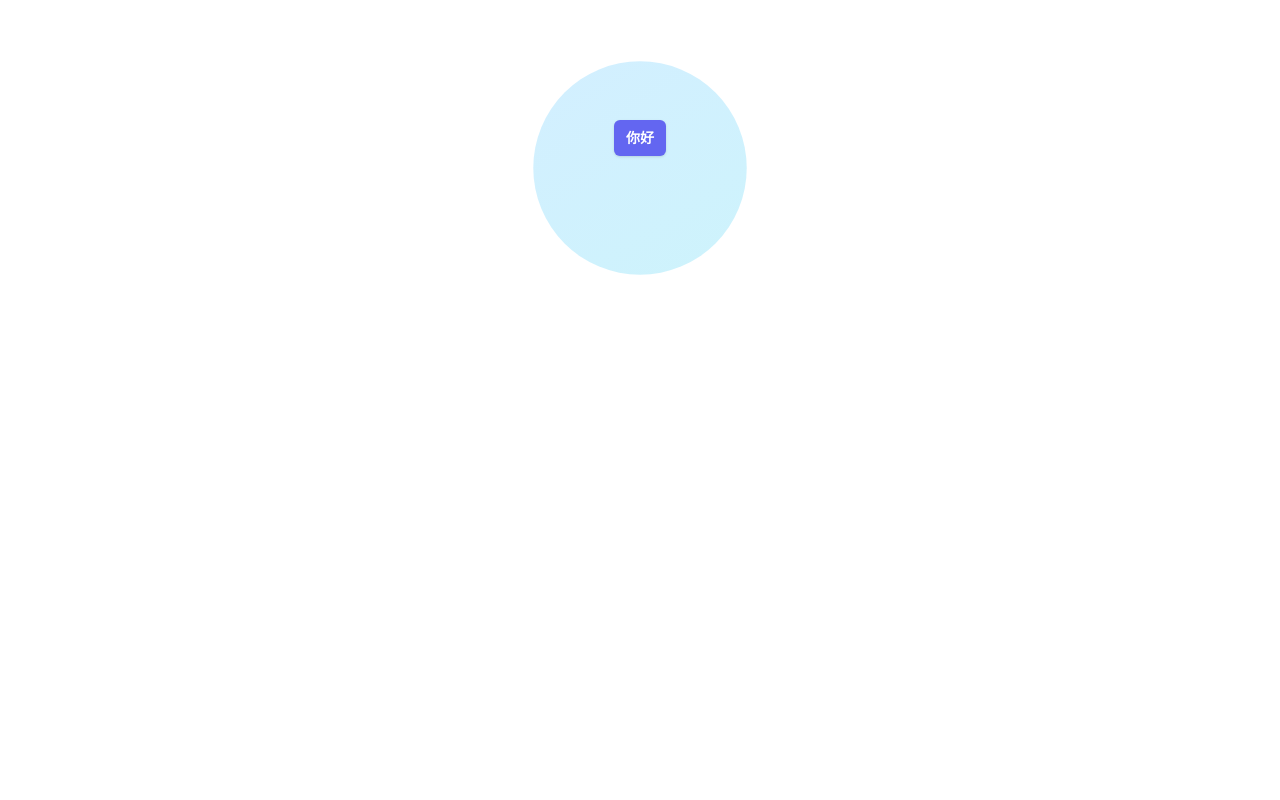
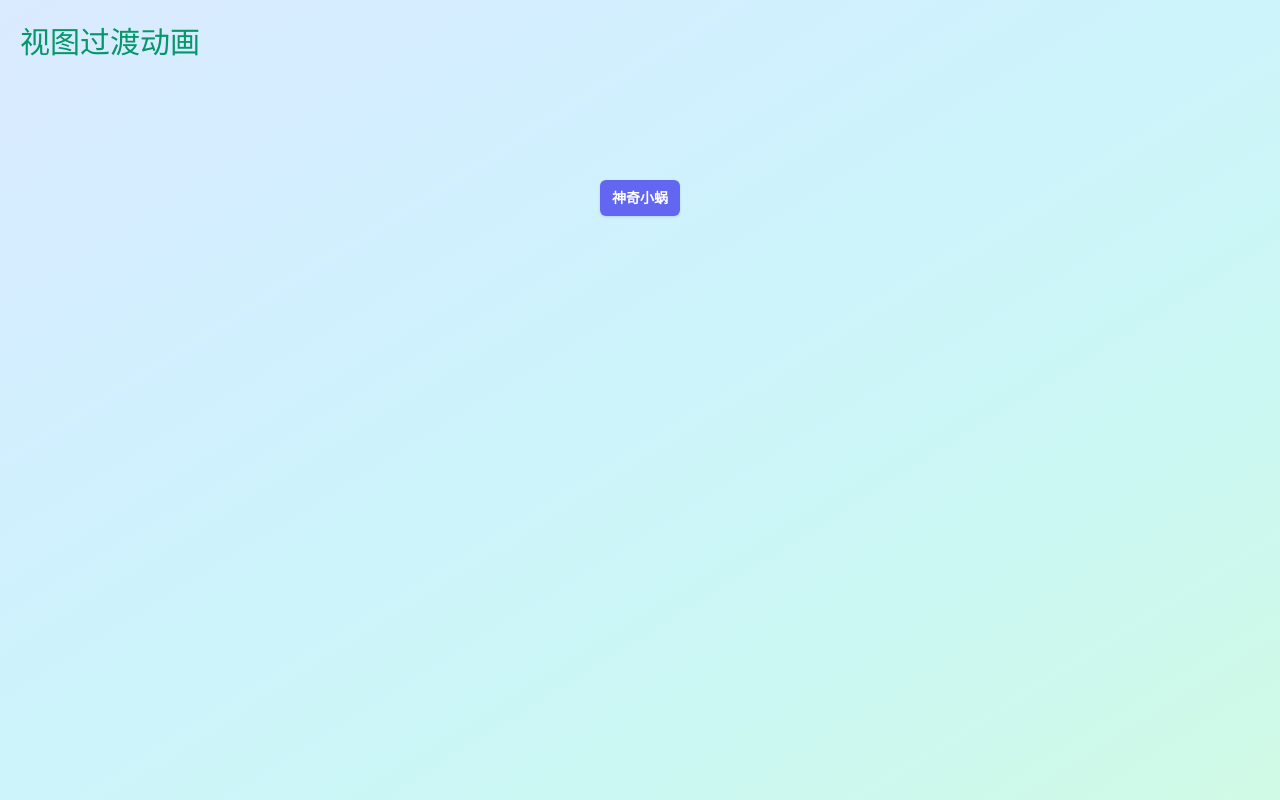
Before and after one commit to ec50n9/blog, a Nuxt app: page /lab/view-transition in a window 1280 px wide. Built offline with nearby package versions, Linux system fonts and the light colour scheme.

Commit message:
增加跨页动画效果

```diff
--- a/app.vue
+++ b/app.vue
@@ -9,6 +9,10 @@ import '@unocss/reset/tailwind-compat.css'
 </template>
 
 <style>
+:root {
+  color-scheme: dark;
+}
+
 /* 高斯模糊转场 */
 .page-enter-active,
 .page-leave-active {
--- a/components/app/Header.vue
+++ b/components/app/Header.vue
@@ -5,7 +5,9 @@ defineProps<{
 </script>
 
 <template>
-  <div class="px-4 pt-8">
-    <h1 class="text-3xl c-slate-8">{{ title || "别来无恙！" }}</h1>
+  <div p="x-4 t-8">
+    <h1 text="3xl">
+      {{ title || "别来无恙！" }}
+    </h1>
   </div>
 </template>
--- a/components/app/Nav.vue
+++ b/components/app/Nav.vue
@@ -1,7 +1,7 @@
 <script lang="ts" setup>
 defineProps<{
-  navList: { name: string; path: string }[]
-}>()
+  navList: { title: string; path: string; name?: string }[];
+}>();
 </script>
 
 <template>
@@ -11,7 +11,11 @@ defineProps<{
       :key="item.path"
       class="px-4 py-1.5 rd-full bg-emerald-100 c-emerald-7"
     >
-      <NuxtLink :to="item.path">{{ item.name }}</NuxtLink>
+      <NuxtLink :to="item.path"
+        ><span :view-transition-name="item.name">{{
+          item.title
+        }}</span></NuxtLink
+      >
     </li>
   </ul>
 </template>
--- /dev/null
+++ b/hooks/view.ts
@@ -0,0 +1,9 @@
+export const useViewTransition = (action: () => void) => () => {
+  if (document.startViewTransition) {
+    document.startViewTransition(() => {
+      action();
+    });
+  } else {
+    action();
+  }
+};
--- a/layouts/default.vue
+++ b/layouts/default.vue
@@ -1,8 +1,11 @@
-<script lang="ts" setup>
-</script>
+<script lang="ts" setup></script>
 
 <template>
-  <div class="min-h-screen light:bg-white dark:bg-slate-900 c-slate-7">
+  <div
+    min-h="screen"
+    bg="@light:white @dark:black"
+    text="@light:slate-7 @dark:slate-4"
+  >
     <slot />
     <AppFooter />
   </div>
--- a/nuxt.config.ts
+++ b/nuxt.config.ts
@@ -7,6 +7,9 @@ export default defineNuxtConfig({
   },
   modules: ["@unocss/nuxt"],
   app: {
-    pageTransition: { name: "page", mode: "out-in" },
+    // pageTransition: { name: "page", mode: "out-in" },
   },
+  experimental: {
+    viewTransition: true,
+  }
 });
--- a/pages/about.vue
+++ b/pages/about.vue
@@ -1,9 +1,9 @@
 <script lang="ts" setup>
-definePageMeta({
-  pageTransition: {
-    name: 'rotate'
-  }
-})
+// definePageMeta({
+//   pageTransition: {
+//     name: 'rotate'
+//   }
+// })
 
 useHead({
   title: '关于 - ec50n9 的杂货铺',
--- a/pages/index.vue
+++ b/pages/index.vue
@@ -4,8 +4,8 @@ useHead({
 });
 
 const navList = useState("navList", () => [
-  { name: "实验室", path: "/lab" },
-  { name: "关于", path: "/about" },
+  { title: "实验室", path: "/lab", name: 'lab' },
+  { title: "关于", path: "/about" },
 ]);
 
 const articleList = useState<Article[]>("articleList", () => [
@@ -39,9 +39,3 @@ const articleList = useState<Article[]>("articleList", () => [
     </div>
   </div>
 </template>
-
-<style>
-:root {
-  color-scheme: light dark;
-}
-</style>
--- a/pages/lab/index.vue
+++ b/pages/lab/index.vue
@@ -4,23 +4,36 @@ useHead({
 });
 
 const navList = useState("lab-nav", () => [
-  { name: "神奇文字背景", path: "/lab/magic-text-bg" },
-  { name: "幽灵输入框", path: "/lab/ghost-input-text" },
-  { name: "高度动画", path: "/lab/height-transition" },
-  { name: "视图过渡动画", path: "/lab/view-transition" },
+  { title: "神奇文字背景", path: "/lab/magic-text-bg" },
+  { title: "幽灵输入框", path: "/lab/ghost-input-text" },
+  { title: "高度动画", path: "/lab/height-transition" },
+  {
+    title: "视图过渡动画",
+    path: "/lab/view-transition",
+    name: "view-transition",
+  },
 ]);
 </script>
 
 <template>
   <div>
-    <AppHeader title="神奇小蜗实验室" />
+    <div p="x-4 t-8">
+      <h1 text="3xl">
+        <span view-transition-name="magic">神奇小蜗</span
+        ><span view-transition-name="lab">实验室</span>
+      </h1>
+    </div>
     <ul class="p-4">
       <li
         v-for="item in navList"
         :key="item.path"
         class="c-emerald-6 underline"
       >
-        <NuxtLink :to="item.path">{{ item.name }}</NuxtLink>
+        <NuxtLink :to="item.path"
+          ><span :view-transition-name="item.name">{{
+            item.title
+          }}</span></NuxtLink
+        >
       </li>
     </ul>
   </div>
--- a/pages/lab/view-transition.vue
+++ b/pages/lab/view-transition.vue
@@ -1,29 +1,29 @@
 <script lang="ts" setup>
+import { useViewTransition } from "@/hooks/view";
 const state = useState(() => false);
+
+const handleClick = useViewTransition(() => {
+  state.value = !state.value;
+});
 </script>
 
 <template>
   <div
-    class="from-blue-1 to-emerald-1"
     h="screen"
-    bg="gradient-to-rb from-blue-1 to-emerald-1"
+    bg-gradient="to-rb from-blue-1 to-emerald-1"
     of-auto
     transition="clip-path ease-in-out duration-500"
-    :style="{
-      'clip-path': state ? 'circle(105% at 50% 21%)' : 'circle(10% at 50% 21%)',
-    }"
   >
-    <button btn-indigo m="x-auto t-30" @click="state = !state">你好</button>
+    <h1 w="fit" m="t-6 l-5" text="3xl emerald-6">
+      <span view-transition-name="view-transition">视图过渡动画</span>
+    </h1>
+    <button
+      btn-indigo
+      :m="`x-auto ${state ? 't-50' : 't-30'}`"
+      view-transition-name="magic"
+      @click="handleClick"
+    >
+      神奇小蜗
+    </button>
   </div>
 </template>
-
-<style>
-@keyframes clip {
-  from {
-    clip-path: circle(0% at 50% 21%);
-  }
-  to {
-    clip-path: circle(120% at 50% 21%);
-  }
-}
-</style>
```
